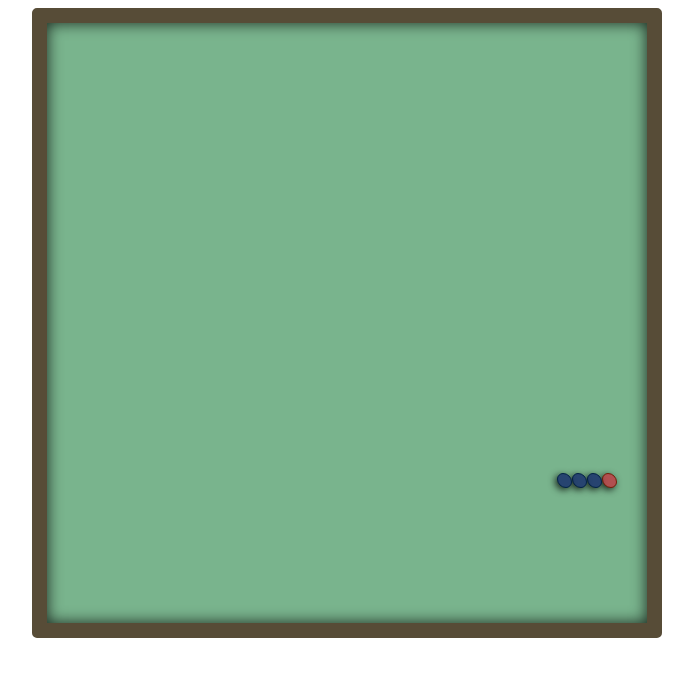
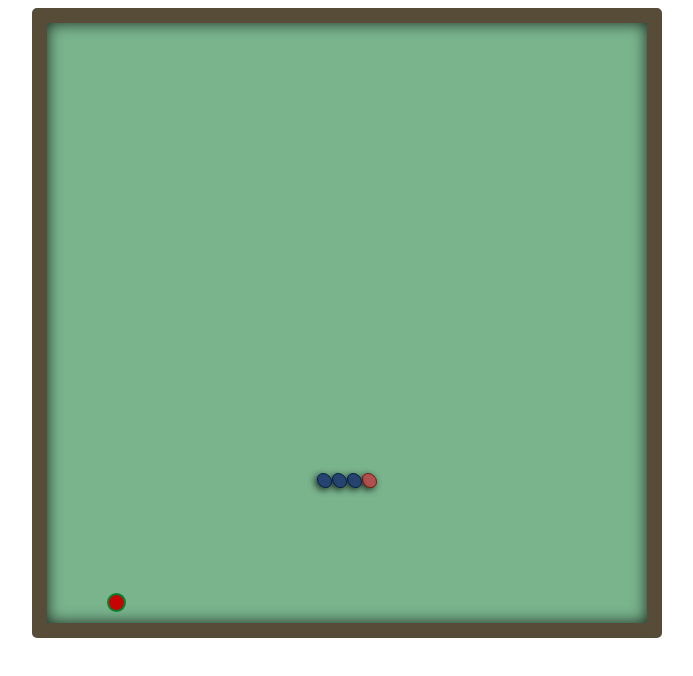
Before and after one commit to svetlana-tyshkevich/react-game, a React (Create React App) app: page / in a window 1280 px wide. Shown: the top 676 px of the page, without its empty margins (293-986 px from the left). Built offline with nearby package versions, Linux system fonts and the light colour scheme.

Commit message:
feat: add end of the game

```diff
--- a/src/App/App.js
+++ b/src/App/App.js
@@ -1,5 +1,6 @@
 import React, { Component } from 'react';
 import Snake from '../components/snake/snake';
+import Apple from '../components/apple/apple';
 import './App.css';
 
 export default class App extends Component {
@@ -8,6 +9,7 @@ export default class App extends Component {
     snake: [{ x: 330, y: 450 }],
     step: 15,
     direction: 'right',
+    apple: {},
   };
 
   componentDidMount() {
@@ -15,11 +17,12 @@ export default class App extends Component {
     window.addEventListener('keydown', this.keyControls);
     this.moveTimer = setInterval(() => {
       this.move();
-    }, 500);
+    }, 200);
   }
 
   componentWillUnmount() {
     clearInterval(this.moveTimer);
+    window.removeEventListener('keydown', this.keyControls);
   }
 
   init = () => {
@@ -31,6 +34,7 @@ export default class App extends Component {
       };
       snake.push(bodyElement);
     }
+    this.generateApple();
     this.setState({ snake });
   };
 
@@ -38,7 +42,7 @@ export default class App extends Component {
     let direction = '';
     switch (e.keyCode) {
       case 37:
-        if (this.state.direction !=='right') direction = 'left';
+        if (this.state.direction !== 'right') direction = 'left';
         else direction = 'right';
         break;
       case 38:
@@ -57,7 +61,7 @@ export default class App extends Component {
     }
     console.log(direction);
     this.setState({ direction });
-  }
+  };
 
   move = () => {
     const snake = this.state.snake;
@@ -95,17 +99,51 @@ export default class App extends Component {
         default:
       }
     };
+    if (
+      snake[0].x === this.state.apple.x &&
+      snake[0].y === this.state.apple.y
+    ) {
+      this.generateApple();
+    } else {
+      snake.pop();
+    }
+
+    for (let i = 1; i < snake.length; i += 1) {
+      if (snake[i].x === snake[0].x && snake[i].y === snake[0].y)
+        this.finishGame();
+    }
 
     snake.unshift({ x: newHeadX(), y: newHeadY() });
-    snake.pop();
+
     this.setState({ snake });
   };
 
+  generateApple = () => {
+    const randomPosition = () => {
+      return Math.floor(Math.random() * (585 / this.state.step));
+    };
+    const apple = {};
+
+    apple.x = randomPosition() * this.state.step;
+    apple.y = randomPosition() * this.state.step;
+
+    this.setState({ apple });
+  };
+
+  pauseGame = () =>{
+    clearInterval(this.moveTimer);
+  }
+
+  finishGame = () => {
+    clearInterval(this.moveTimer);
+  }
+
   render() {
-    const { snake } = this.state;
+    const { snake, apple } = this.state;
     return (
       <div className="app">
         <div className={'gameField'}>
+          <Apple apple={apple} />
           <Snake snake={snake} />
         </div>
       </div>
--- /dev/null
+++ b/src/components/apple/apple.css
@@ -0,0 +1,8 @@
+.apple {
+    width: 15px;
+    height: 15px;
+    position: relative;
+    background-color: #c50404;
+    border-radius: 50%;
+    border: solid 2px #07802f;
+}
--- /dev/null
+++ b/src/components/apple/apple.js
@@ -0,0 +1,17 @@
+import React, { Component } from 'react';
+import './apple.css';
+
+export default class Apple extends Component {
+  render() {
+    const { apple } = this.props;
+
+    return (
+      <div
+        className={'apple'}
+        style={{
+          left: `${apple['x']}px`,
+          top: `${apple['y']}px`,
+        }}></div>
+    );
+  }
+}
--- a/src/components/snake/snake.js
+++ b/src/components/snake/snake.js
@@ -1,12 +1,10 @@
-import React, {Component} from 'react'
-import './snake.css'
+import React, { Component } from 'react';
+import './snake.css';
 
 export default class Snake extends Component {
-
   render() {
-        const { snake} = this.props;
-        return (
-            snake.map((cell, index) => {
+    const { snake } = this.props;
+    const snakeBody = snake.map((cell, index) => {
       return (
         <div
           className={'snake-cell'}
@@ -15,7 +13,7 @@ export default class Snake extends Component {
             top: `${snake[index]['y']}px`,
           }}></div>
       );
-            })
-        )
+    });
+    return <div>{snakeBody}</div>;
   }
 }
```
Lines whose indentation alone changed are shown as unchanged.
